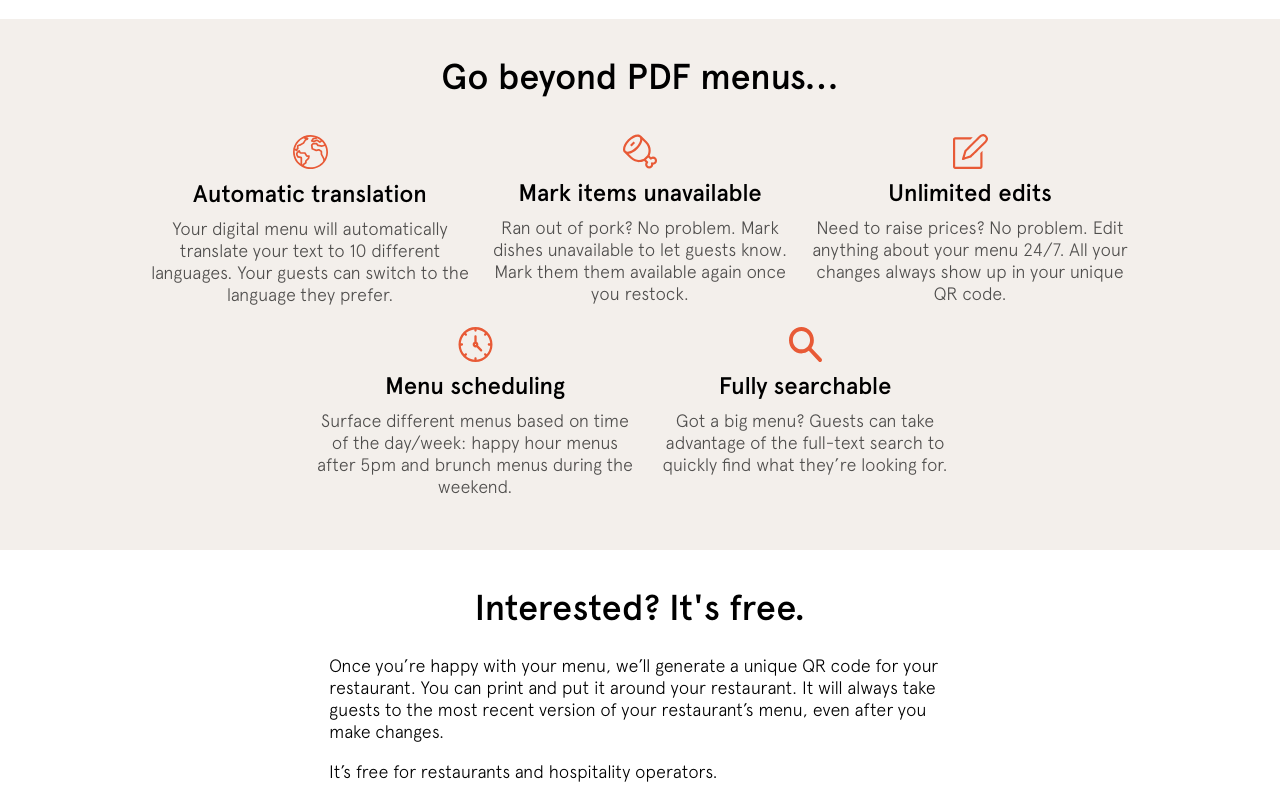
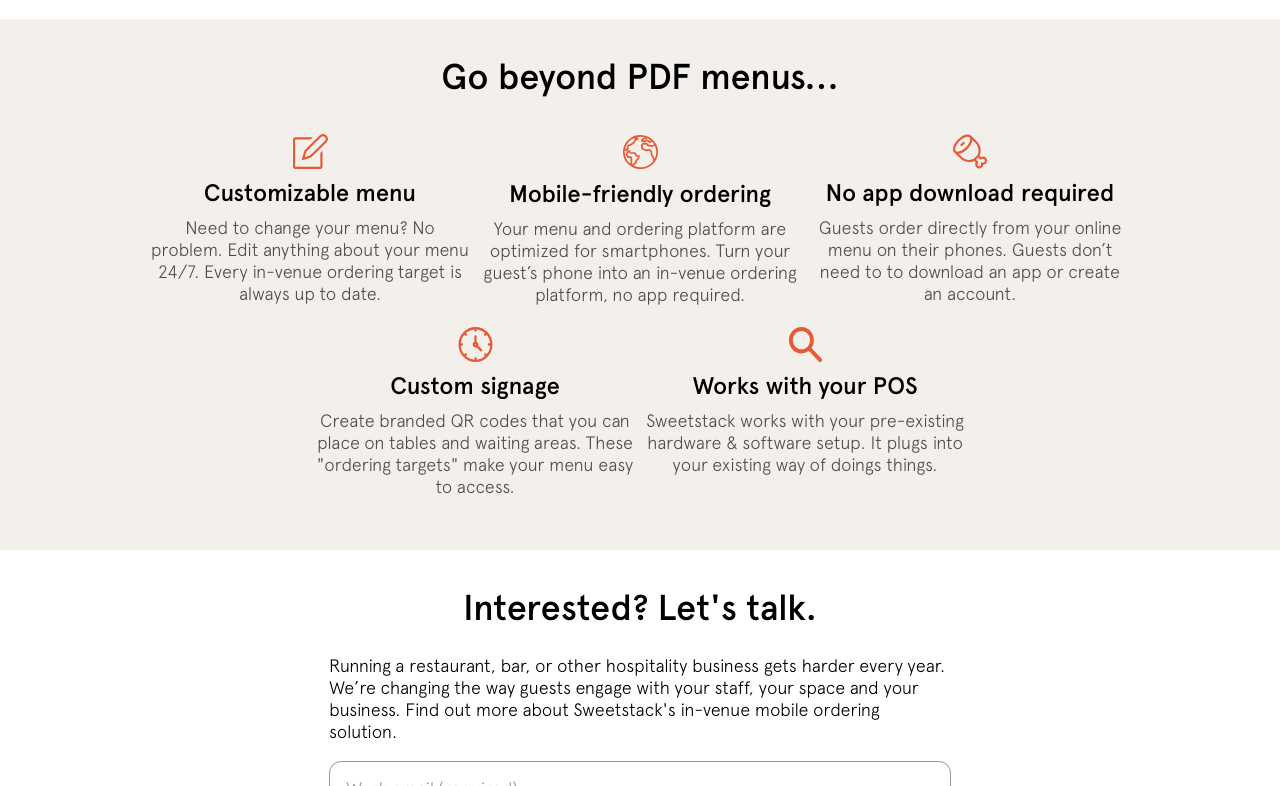
Before and after one commit to pietrorea/sweetstackhq.com, a plain HTML site: page static/www/index.html in a window 1280 px wide. Shown: the part 2520-3306 px from the top of the page. Drawn offline with Linux system fonts and the light colour scheme.

Commit message:
Finished features and contact section

```diff
--- a/static/www/index.html
+++ b/static/www/index.html
@@ -95,7 +95,7 @@
           alt="photo of friends eating at a restaurant" />
         <div class="benefit-box benefit-box-offset-1">
           <h4>
-            Improve your Service
+            Improve your service
           </h4>
           <p>
             Serve your guests better and increase ticket sizes.
@@ -113,7 +113,7 @@
           alt="photo of friends eating at a restaurant" />
         <div class="benefit-box benefit-box-offset-2">
           <h4>
-            Increase Profits
+            Increase profits
           </h4>
           <p>
             <b>Reduce your labor costs</b>: Cover the floor with fewer servers provide better hospitality and increase ticket sizes.
@@ -131,10 +131,10 @@
           alt="photo of friends eating at a restaurant" />
         <div class="benefit-box benefit-box-offset-1">
           <h4>
-            Better Use of Your Space
+            Better use of your space
           </h4>
           <p>
-            <b>Expand your reach:</b> Strategically place ordering locations in hard-to-staff locations like a patio or a backyard without having to increase your staff.
+            <b>Expand your reach:</b> Strategically place "ordering targets" in hard-to-staff locations like a patio or a backyard without having to increase your staff.
           </p>
           <p>
             <b>Let guests roam:</b> Not being physically close to the bar or kitchen shouldn't keep guests from ordering. Open up your layout to the possibilities of ordering anywhere.
@@ -145,71 +145,63 @@
   <section class="section-go-beyond">
     <h2>Go beyond PDF menus...</h2>
     <div class="feature-box-container">
+
+      <div class="feature-box">
+        <img src="assets/edit_icon.svg" alt="edit icon" height="35" width="35" />
+        <h4>Customizable menu</h4>
+        <div>
+          <p>
+            Need to change your menu? No problem. Edit anything about your menu 24/7. Every in-venue ordering target is always up to date.
+          </p>
+        </div>
+      </div>
+
       <div class="feature-box">
         <img src="assets/world_icon.svg" alt="world icon" height="36" width="35" />
-        <h4>Automatic translation</h4>
+        <h4>Mobile-friendly ordering</h4>
         <div>
           <p>
-            Your digital menu will automatically translate your text to 10 different languages. Your guests can switch
-            to the language they prefer.
+            Your menu and ordering platform are optimized for smartphones. Turn your guest’s phone into an in-venue ordering platform, no app required.
           </p>
         </div>
       </div>
 
       <div class="feature-box">
         <img src="assets/pork_icon.svg" alt="pork icon" height="35" width="35" />
-        <h4>Mark items unavailable</h4>
+        <h4>No app download required</h4>
         <div>
           <p>
-            Ran out of pork? No problem. Mark dishes unavailable to let guests know. Mark them them available again once
-            you restock.
-          </p>
-        </div>
-      </div>
-
-      <div class="feature-box">
-        <img src="assets/edit_icon.svg" alt="edit icon" height="35" width="35" />
-        <h4>Unlimited edits</h4>
-        <div>
-          <p>
-            Need to raise prices? No problem. Edit anything about your menu 24/7. All your changes always show up in
-            your unique QR code.
+            Guests order directly from your online menu on their phones. Guests don’t need to to download an app or create an account.
           </p>
         </div>
       </div>
 
       <div class="feature-box">
         <img src="assets/clock_icon.svg" alt="clock icon" height="35" width="35" />
-        <h4>Menu scheduling</h4>
+        <h4>Custom signage</h4>
         <div>
           <p>
-            Surface different menus based on time of the day/week: happy hour menus after 5pm and brunch menus during
-            the weekend.
+            Create branded QR codes that you can place on tables and waiting areas. These "ordering targets" make your menu easy to access.
           </p>
         </div>
       </div>
 
       <div class="feature-box">
         <img src="assets/magnifying_glass_icon.svg" alt="magnifying glass icon" height="35" width="33" />
-        <h4>Fully searchable</h4>
+        <h4>Works with your POS</h4>
         <div>
           <p>
-            Got a big menu? Guests can take advantage of the full-text search to quickly find what they’re looking for.
+            Sweetstack works with your pre-existing hardware & software setup. It plugs into your existing way of doings things.
           </p>
         </div>
       </div>
     </div>
   </section>
   <section id="contact-form" class="section-contact-form">
-    <h2>Interested? It's free.</h2>
+    <h2>Interested? Let's talk.</h2>
     <div class="contact-form-container">
       <p>
-        Once you’re happy with your menu, we’ll generate a unique QR code for your restaurant. You can print and put it
-        around your restaurant. It will always take guests to the most recent version of your restaurant’s menu, even
-        after you make changes.
-      </p>
-      <p>
-        It’s free for restaurants and hospitality operators.
+        Running a restaurant, bar, or other hospitality business gets harder every year. We’re changing the way guests engage with your staff, your space and your business. Find out more about Sweetstack's in-venue mobile ordering solution.
       </p>
       <div id="contact-form-input-container">
         <form method="POST" class="contact-form">
@@ -239,7 +231,7 @@
   <section class="section-footer">
     <div class="section-footer-container">
       <div class="copyright">
-        © 2021 Sweetpea Mobile, LLC. All Right Reserved.
+        © 2022 Sweetpea Mobile, LLC. All Right Reserved.
       </div>
       <div class="footer-links">
         <a href="mailto:hello@sweetstackhq.com">Contact Us</a>
```
